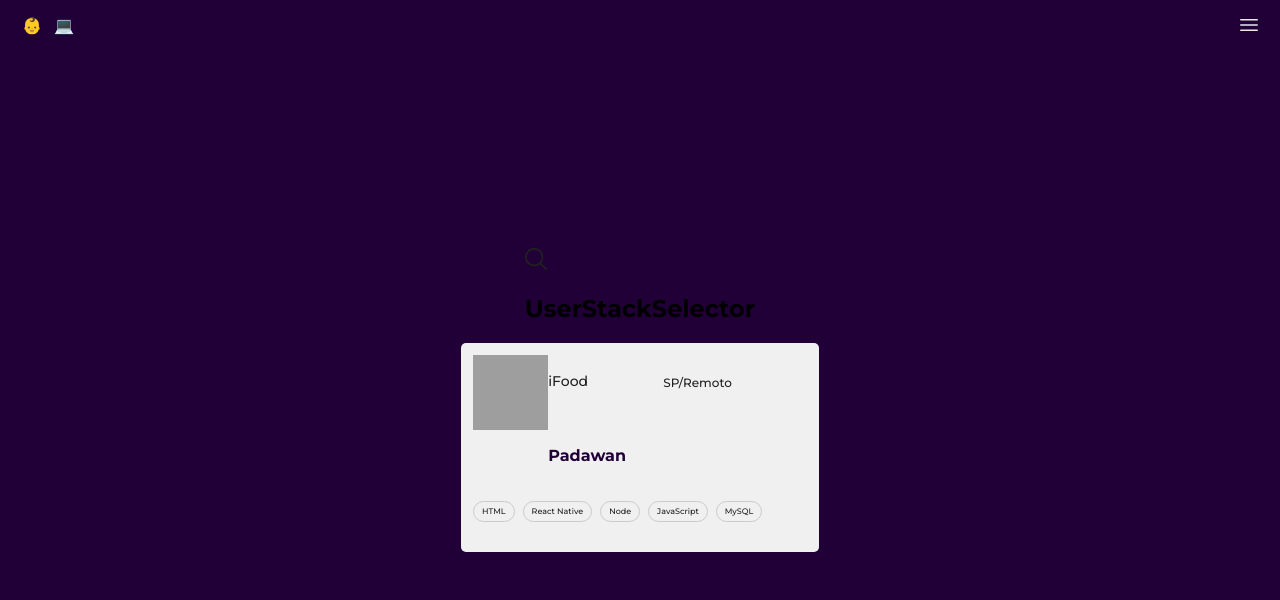
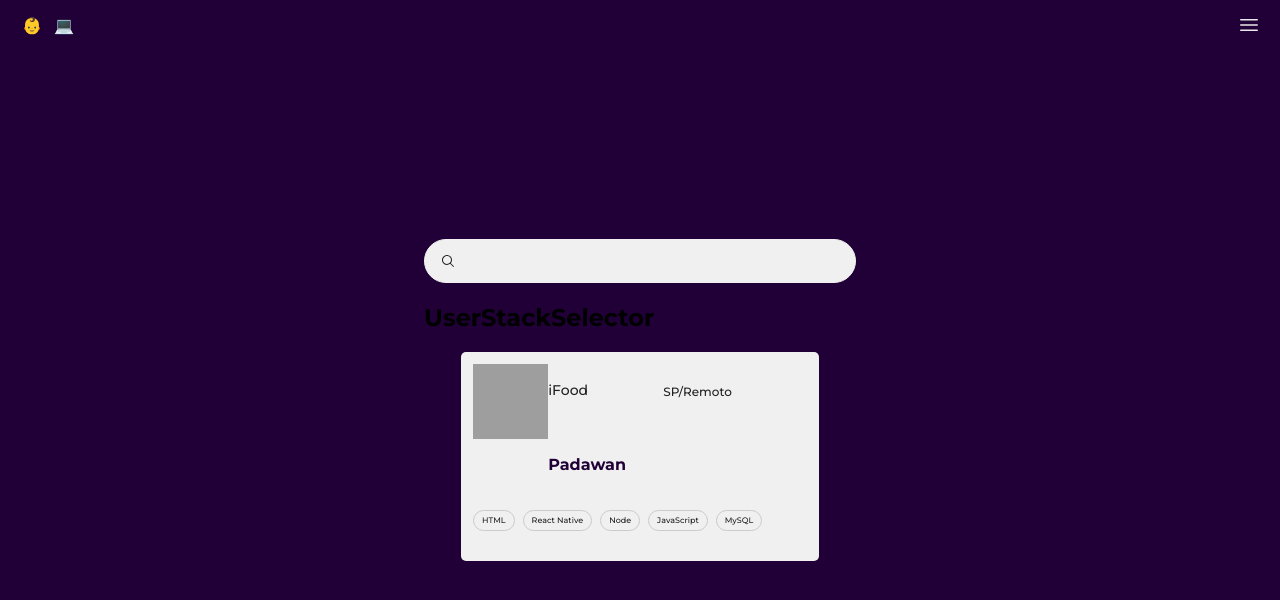
Before and after one commit to PedroMarianoAlmeida/baby-dev-2022, a Next.js app: page / in a window 1280 px wide. Shown: the top 600 px of the page. Built offline with nearby package versions, Linux system fonts and the light colour scheme; grey boxes are pictures that could not be loaded.

Commit message:
ass searchContainer style

```diff
--- a/src/components/UserStackSelector/UserStackSelector.module.css
+++ b/src/components/UserStackSelector/UserStackSelector.module.css
@@ -1,3 +1,18 @@
 #root {
   color: red;
 }
+
+#searchContainer {
+  width: 432px;
+  height: 44px;
+  left: 196px;
+  top: 98px;
+
+  background: #f0f0f0;
+  border: 1px solid #f0f0f0;
+  border-radius: 30px;
+
+  display: flex;
+
+  padding: 15px 12px;
+}
--- a/src/components/UserStackSelector/index.tsx
+++ b/src/components/UserStackSelector/index.tsx
@@ -1,19 +1,16 @@
 import Image from "next/image";
+import styles from "./UserStackSelector.module.css";
 
 const UserStackSelector = () => {
   return <UserStackSelectorUI />;
 };
 
 const UserStackSelectorUI = () => {
+  const { searchContainer } = styles;
   return (
     <div>
-      <div>
-        <Image
-          // id={styles.logo}
-          src={"/icons/magnifying-glass.svg"}
-          width={22}
-          height={22}
-        />
+      <div id={searchContainer}>
+        <Image src={"/icons/magnifying-glass.svg"} width={22} height={22} />
       </div>
       <h2>UserStackSelector</h2>
     </div>
```
